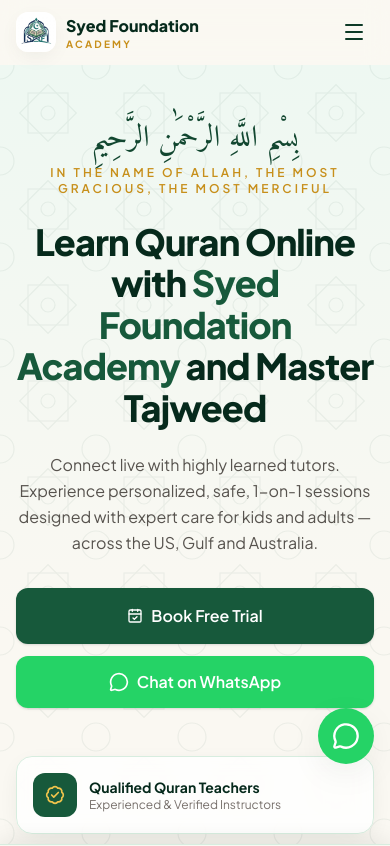
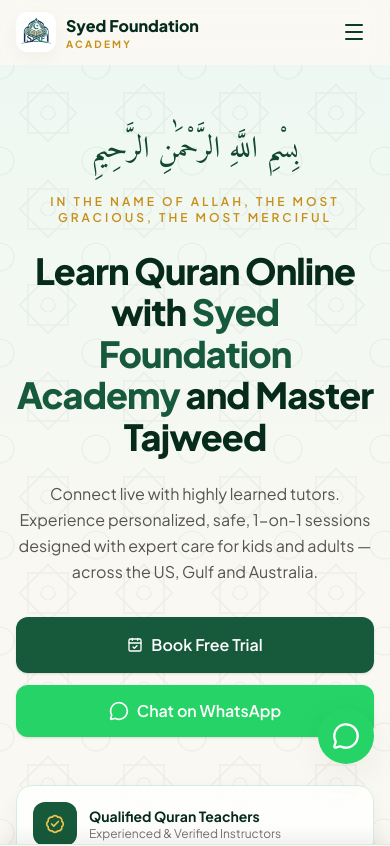
Before and after one commit to proventechnology7-cmd/Syed-Foundation-, a React (Vite) app: page /#/ in a window 390 px wide. Shown: the top 846 px of the page. Built offline with nearby package versions, Linux system fonts and the light colour scheme.

Commit message:
Fix Bismillah text overlap with English translation

```diff
--- a/src/pages/Home.jsx
+++ b/src/pages/Home.jsx
@@ -139,10 +139,10 @@
         <GeometricPattern className="text-brand-800" opacity={0.06} />
         <div className="container-x relative py-14 sm:py-20 lg:py-24">
           <div className="mx-auto max-w-4xl text-center">
-            <p className="font-arabic text-3xl text-brand-800 sm:text-4xl" dir="rtl" lang="ar">
+            <p className="font-arabic text-3xl leading-[1.9] text-brand-800 sm:text-4xl" dir="rtl" lang="ar">
               بِسْمِ اللَّهِ الرَّحْمَٰنِ الرَّحِيمِ
             </p>
-            <p className="mt-2 text-xs font-semibold uppercase tracking-[0.25em] text-gold-600">
+            <p className="mt-4 text-xs font-semibold uppercase tracking-[0.25em] text-gold-600">
               In the name of Allah, the Most Gracious, the Most Merciful
             </p>
             <h1 className="mt-6 text-4xl font-extrabold leading-[1.15] tracking-tight text-brand-950 sm:text-5xl lg:text-6xl">
```
